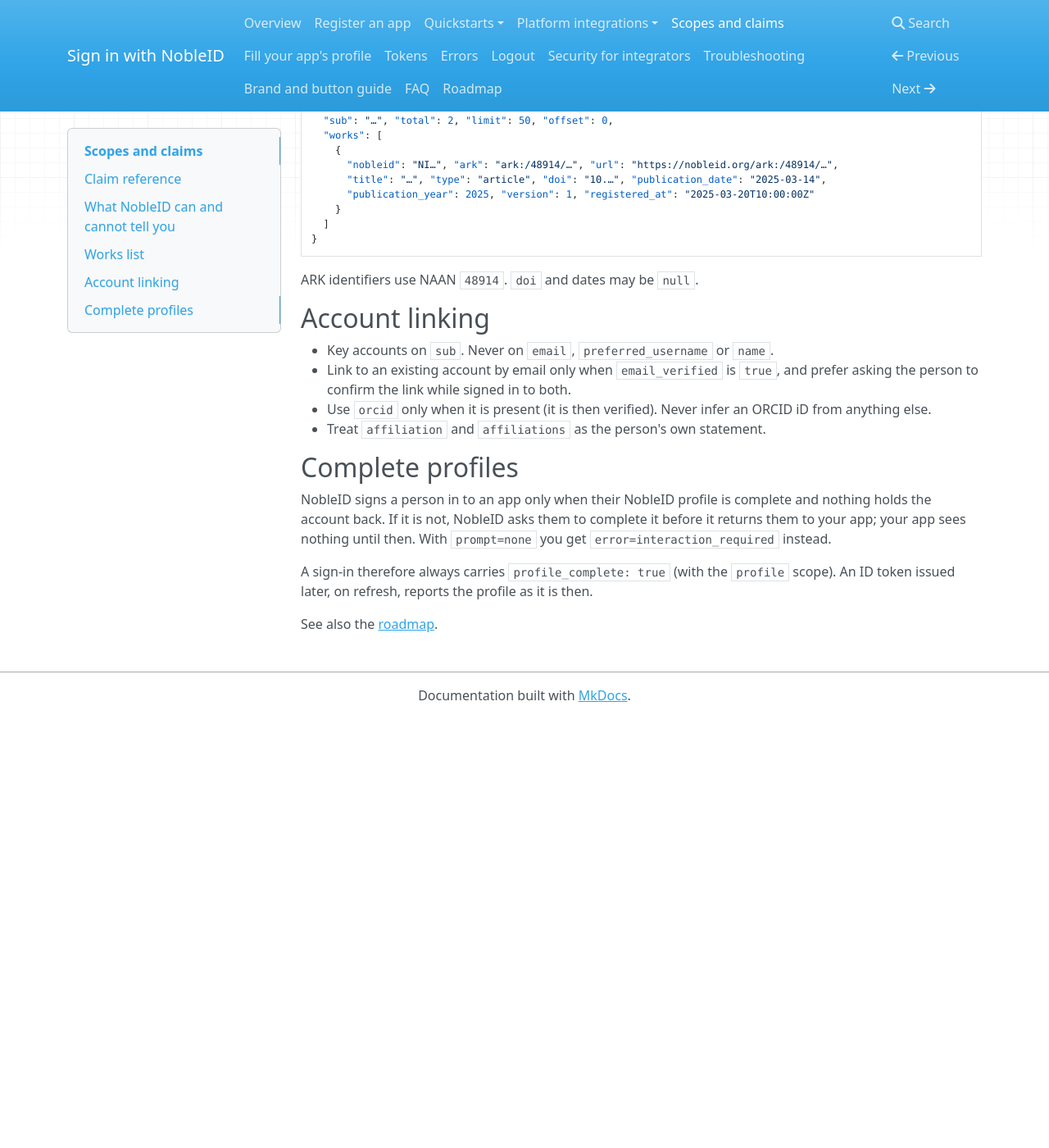
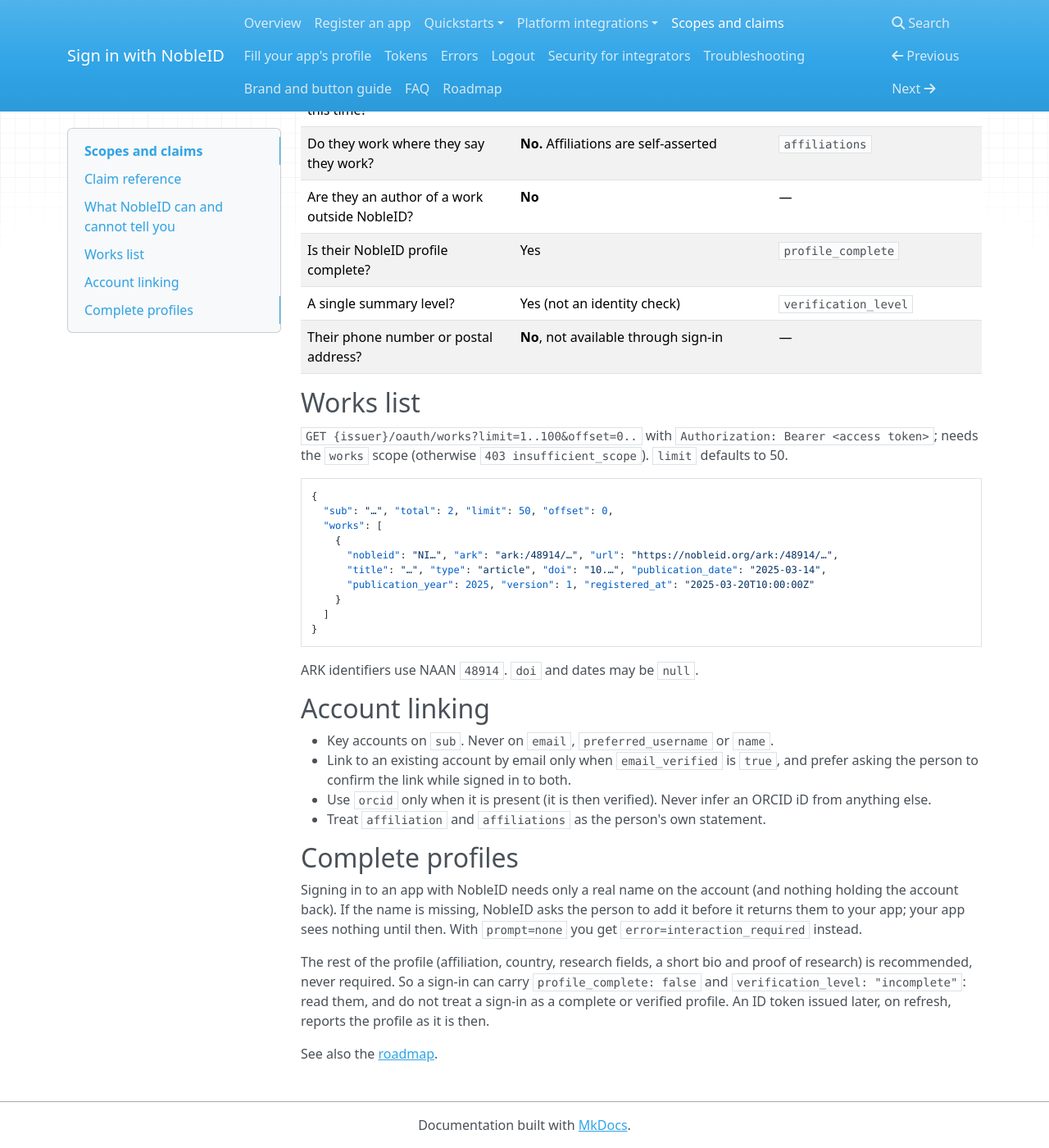
Before and after one commit to signinwithnobleid/sign-in-with-nobleid, an MkDocs documentation site: the page built from docs/scopes-and-claims.md, in a window 1280 px wide and 1400 px high, scrolled down 4073 px. Shown: the whole window at 82% size. Built offline with MkDocs 1.6.1, drawn with Linux system fonts in a browser that asks for light colours; nearby versions of some CDN libraries; before the commit the page ends 4949 px from its top, so only the background shows below that; some of the changed text lies outside the part shown.

Commit message:
docs: sign-in needs only a real name; document the roles scope
From the internal repository (PR #1, merged at 4eef553): since 27 October a
sign-in needs only a real name on the account, so a sign-in can carry
profile_complete: false and verification_level "incomplete". The roles scope
and its claims (roles, availability, expertise) are documented.

Co-Authored-By: Claude Opus 5.5 <noreply@anthropic.com>

```diff
--- a/docs/scopes-and-claims.md
+++ b/docs/scopes-and-claims.md
@@ -14,6 +14,7 @@ response can be narrower than what you asked for. Always read it.
 | `affiliations` | Self-described affiliations | `affiliation` (the primary one) | ID token, userinfo |
 | | | `affiliations` (all of them) | userinfo only |
 | `works` | The works the person registered on NobleID (titles, ARK identifiers, DOIs, dates) and how many NobleID confirmed them as an author of | `works_count`, `works_endpoint`, `verified_authorship_count` | userinfo only |
+| `roles` | The reviewer, editor and copy-editor roles on the person's public profile, their availability for each, and their expertise. Never anything private | `roles`, `availability`, `expertise` | ID token, userinfo |
 | `offline_access` | Keep access while the person is away | a refresh token | token response |
 
 `offline_access` is not pre-ticked. You get a refresh token only if you asked
@@ -36,7 +37,7 @@ for it **and** the person left it ticked.
 | `nobleid_verified_researcher` | boolean | A badge granted by NobleID staff. |
 | `updated_at` | number | Unix seconds of the last profile change. |
 | `profile_complete` | boolean | The person's NobleID profile is complete. See [complete profiles](#complete-profiles). |
-| `verification_level` | string | One of `"profile"`, `"orcid"`, `"authorship"`, in increasing order: a complete profile; plus an ORCID iD proven through ORCID's own sign-in; plus at least one authorship NobleID confirmed. `"incomplete"` can appear only in an ID token issued on refresh. **Not an identity check**: use `identity_verified` for that. Compare by the order above, and do not assume no other value will ever appear. |
+| `verification_level` | string | `"incomplete"` until the profile is complete, then one of `"profile"`, `"orcid"`, `"authorship"`, in increasing order: a complete profile; plus an ORCID iD proven through ORCID's own sign-in; plus at least one authorship NobleID confirmed. A sign-in can carry `"incomplete"` (see [complete profiles](#complete-profiles)). **Not an identity check**: use `identity_verified` for that. Compare by the order above, and do not assume no other value will ever appear. |
 | `email` | string | The person's email address. |
 | `email_verified` | boolean | `true` only if the address was confirmed: through a confirmation link, or because a sign-in provider vouched for that same address. |
 | `orcid` | string | Full URI, `https://orcid.org/0000-0000-0000-0000`. Present only when connected through ORCID's own sign-in. |
@@ -46,6 +47,9 @@ for it **and** the person left it ticked.
 | `works_count` | number | Works the person registered on NobleID. |
 | `works_endpoint` | string | URL of the works list (below). |
 | `verified_authorship_count` | number | Works where NobleID confirmed this person is an author. Only confirmed authorships count. |
+| `roles` | string[] | Roles on the person's public profile: `"reviewer"`, `"editor"`, `"copy_editor"`. `[]` when they show none, so "no roles" is told apart from "scope not granted". |
+| `availability` | object | Keyed by role: `{ "status": "available" \| "limited" \| "not_available", "until"?: "YYYY-MM-DD" }`. |
+| `expertise` | object | `{ "subjects": [{ "id", "label" }], "languages": string[], "work_types": string[], "turnaround_days"?: number }`. A subject `id` is an `https://openalex.org/…` URI. **Self-described, not verified.** |
 | `amr` | string[] | ID token from sign-in only. How the person authenticated, e.g. `["pwd"]`, `["pwd","otp","mfa"]`. Contains `"otp"` when a second factor was used. Omitted when unknown. |
 | `auth_time` | number | ID token from sign-in only. When the person last authenticated. |
 
@@ -109,13 +113,16 @@ ARK identifiers use NAAN `48914`. `doi` and dates may be `null`.
 
 ## Complete profiles
 
-NobleID signs a person in to an app only when their NobleID profile is
-complete and nothing holds the account back. If it is not, NobleID asks them
-to complete it before it returns them to your app; your app sees nothing
-until then. With `prompt=none` you get `error=interaction_required` instead.
+Signing in to an app with NobleID needs only a real name on the account
+(and nothing holding the account back). If the name is missing, NobleID asks
+the person to add it before it returns them to your app; your app sees
+nothing until then. With `prompt=none` you get `error=interaction_required`
+instead.
 
-A sign-in therefore always carries `profile_complete: true` (with the
-`profile` scope). An ID token issued later, on refresh, reports the profile
-as it is then.
+The rest of the profile (affiliation, country, research fields, a short bio
+and proof of research) is recommended, never required. So a sign-in can carry
+`profile_complete: false` and `verification_level: "incomplete"`: read them,
+and do not treat a sign-in as a complete or verified profile. An ID token
+issued later, on refresh, reports the profile as it is then.
 
 See also the [roadmap](roadmap.md).
```
Also changed, not shown: docs/errors.md (+1 -1 lines).
